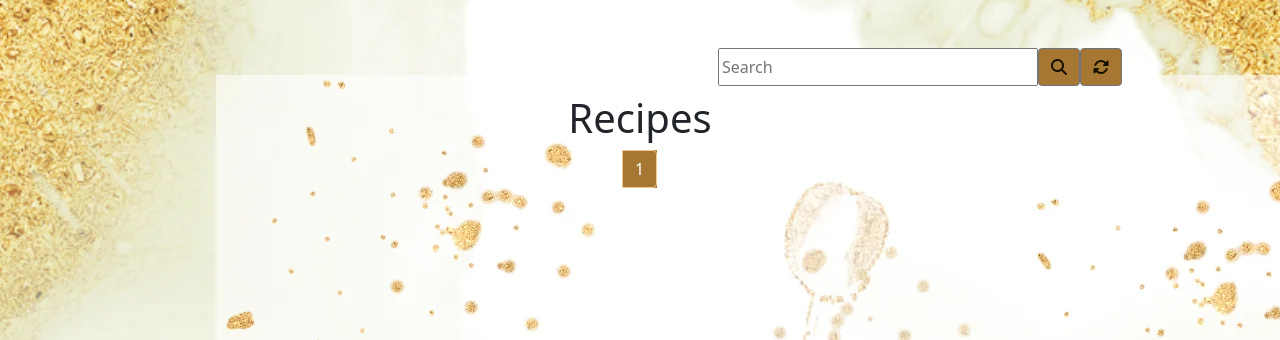
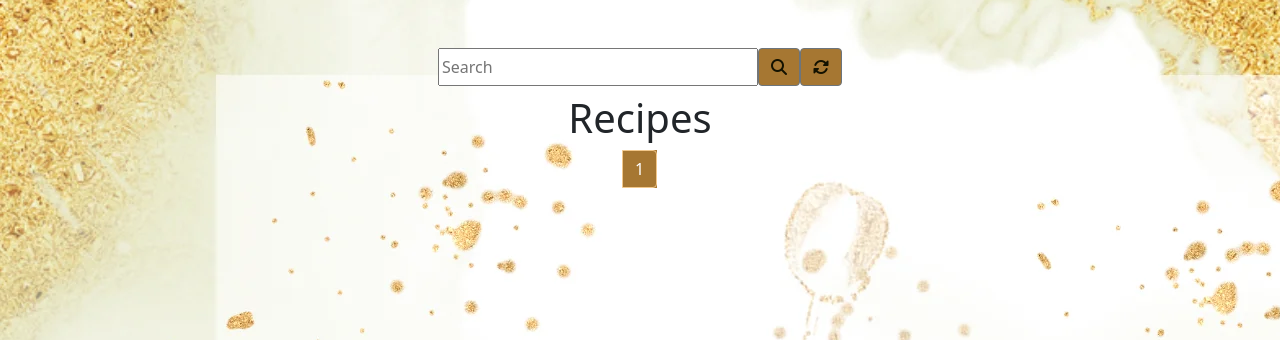
Before and after one commit to Aliona83/project4--test, a Django app: page /add_recipe/ in a window 1280 px wide. Shown: the part 96-436 px from the top of the page. Run offline with Django 3.2, Linux system fonts and the light colour scheme; data that the repository does not hold is empty; parts of the project's set-up code (start-up, migrations or seed data) failed here and were passed over; some libraries are stand-ins or nearby versions.

Commit message:
Change direction of search bar on page all recipes

```diff
--- a/add_recipe/templates/add_recipe/all_recipes.html
+++ b/add_recipe/templates/add_recipe/all_recipes.html
@@ -5,7 +5,7 @@
 <!-- Search input-->
 <form class="d-flex justify-content-center">
   <input name="q" type="text"  class="search mt-5 col-md-3" placeholder="Search">
-  <button class="btn btn-secondary mt-5" title="Search"><i class="fas fa-search"></i></button>
+  <button class="btn btn-secondary d-inline mt-5" title="Search"><i class="fas fa-search"></i></button>
   <a href="{% url 'all_recipes' %}" class="btn btn-secondary mt-5"  title="Refresh"><i class="fas fa-sync-alt"></i></a>
 </form>
 
--- a/static/css/style.css
+++ b/static/css/style.css
@@ -95,9 +95,7 @@
  .btn {
    color: #131200;
   }
-.search {
-    margin-left: 35rem;
-}
+
 
 main {
     min-height: 80vh;
```
